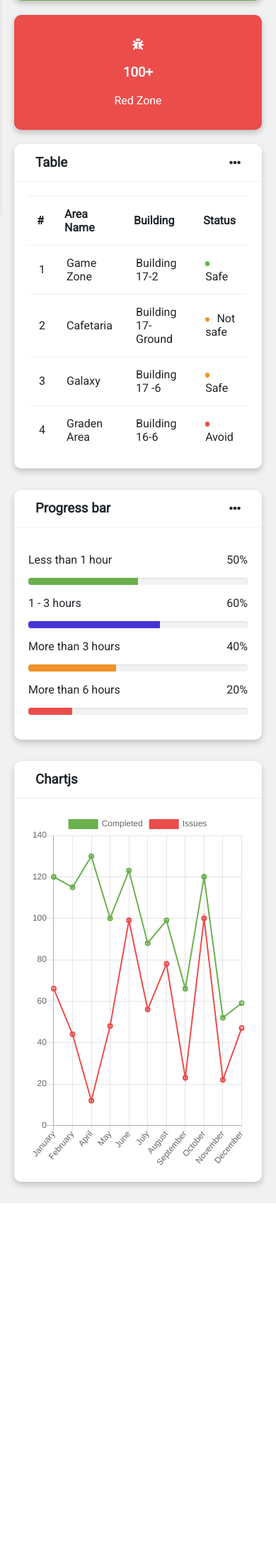
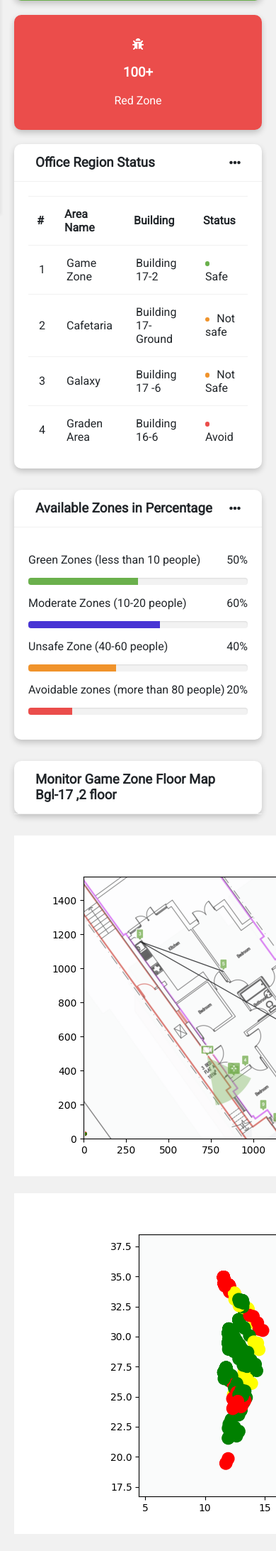
Before and after one commit to AnvikshaDixit/hackfest, a Flask app: page /zone in a window 390 px wide; the page is wider, and only the part inside the window is pictured. Shown: the part 608-2793 px from the top of that part at 71% size. Before the commit the page ends 2303 px from the top of that part, so only its background shows below. Run offline with Flask 2, Linux system fonts and the light colour scheme.

Commit message:
Update zone.html

```diff
--- a/templates/zone.html
+++ b/templates/zone.html
@@ -1,7 +1,7 @@
 <!DOCTYPE html>
 <html>
 <head>
-	<title>ATPro Admin</title>
+	<title>Cisco Next-Gen Office</title>
 
 	<meta name="viewport" content="width=device-width, height=device-height, initial-scale=1.0, user-scalable=0, minimum-scale=1.0, maximum-scale=1.0">
 	<link rel="icon" type="image/png" href="static/assets/img/logo-1.png"/>
@@ -95,7 +95,7 @@
 				<div class="card">
 					<div class="card-header">
 						<h3>
-							Table
+							Office Region Status
 						</h3>
 						<i class="fas fa-ellipsis-h"></i>
 					</div>
@@ -142,7 +142,7 @@
 									<td>
 										<span class="dot">
 											<i class="bg-warning"></i>
-											Safe
+											Not Safe
 										</span>
 									</td>
 
@@ -192,14 +192,14 @@
 				<div class="card">
 					<div class="card-header">
 						<h3>
-							Progress bar
+							Available Zones in Percentage
 						</h3>
 						<i class="fas fa-ellipsis-h"></i>
 					</div>
 					<div class="card-content">
 						<div class="progress-wrapper">
 							<p>
-								Less than 1 hour
+								Green Zones (less than 10 people)
 								<span class="float-right">50%</span>
 							</p>
 							<div class="progress">
@@ -208,7 +208,7 @@
 						</div>
 						<div class="progress-wrapper">
 							<p>
-								1 - 3 hours
+								Moderate Zones (10-20 people)
 								<span class="float-right">60%</span>
 							</p>
 							<div class="progress">
@@ -217,7 +217,7 @@
 						</div>
 						<div class="progress-wrapper">
 							<p>
-								More than 3 hours
+								Unsafe Zone (40-60 people)
 								<span class="float-right">40%</span>
 							</p>
 							<div class="progress">
@@ -226,7 +226,7 @@
 						</div>
 						<div class="progress-wrapper">
 							<p>
-								More than 6 hours
+								Avoidable zones (more than 80 people)
 								<span class="float-right">20%</span>
 							</p>
 							<div class="progress">
@@ -238,23 +238,46 @@
 			</div>
 		</div>
 		<div class="row">
-			<div class="col-12 col-m-12 col-sm-12">
+			<div class="col-12 col-m-12 col-sm-12" >
 				<div class="card">
 					<div class="card-header">
+				<h3><b>Monitor Game Zone Floor Map Bgl-17 ,2 floor</b></h3>
+					</div>
+				</div>
+			</div>
+		</div>
+		<div class="row">
+			<div class="col-6 col-m-6 col-sm-12" >
+			<!--	<div class="card">
+					<div class="card-header">
 						<h3>
-							Chartjs
+							Floor Map
 						</h3>
 					</div>
-					<div class="card-content">
-						<canvas id="myChart"></canvas>
+					<div class="card-content"> -->
+					<!---	<canvas id="myChart"></canvas> -->
+					<img src="static/assets/img/Devices-Meraki.png" >
 					</div>
+
+					<div class="col-6 col-m-6 col-sm-12">
+						<!--	<div class="card">
+								<div class="card-header">
+									<h3>
+										Floor Map
+									</h3>
+								</div>
+								<div class="card-content"> -->
+								<!---	<canvas id="myChart"></canvas> -->
+								<img src="static/assets/img/Devices-Meraki-Zoomed.png" >
+								</div>
+							</div>
 				</div>
 			</div>
 		</div>
 	</div>
 	<!-- end main content -->
 	<!-- import script -->
-	<script src="https://cdnjs.cloudflare.com/ajax/libs/Chart.js/2.9.3/Chart.min.js"></script>
+
 	<script src="static/zone-assets/index.js"></script>
 	<!-- end import script -->
 </body>
```
